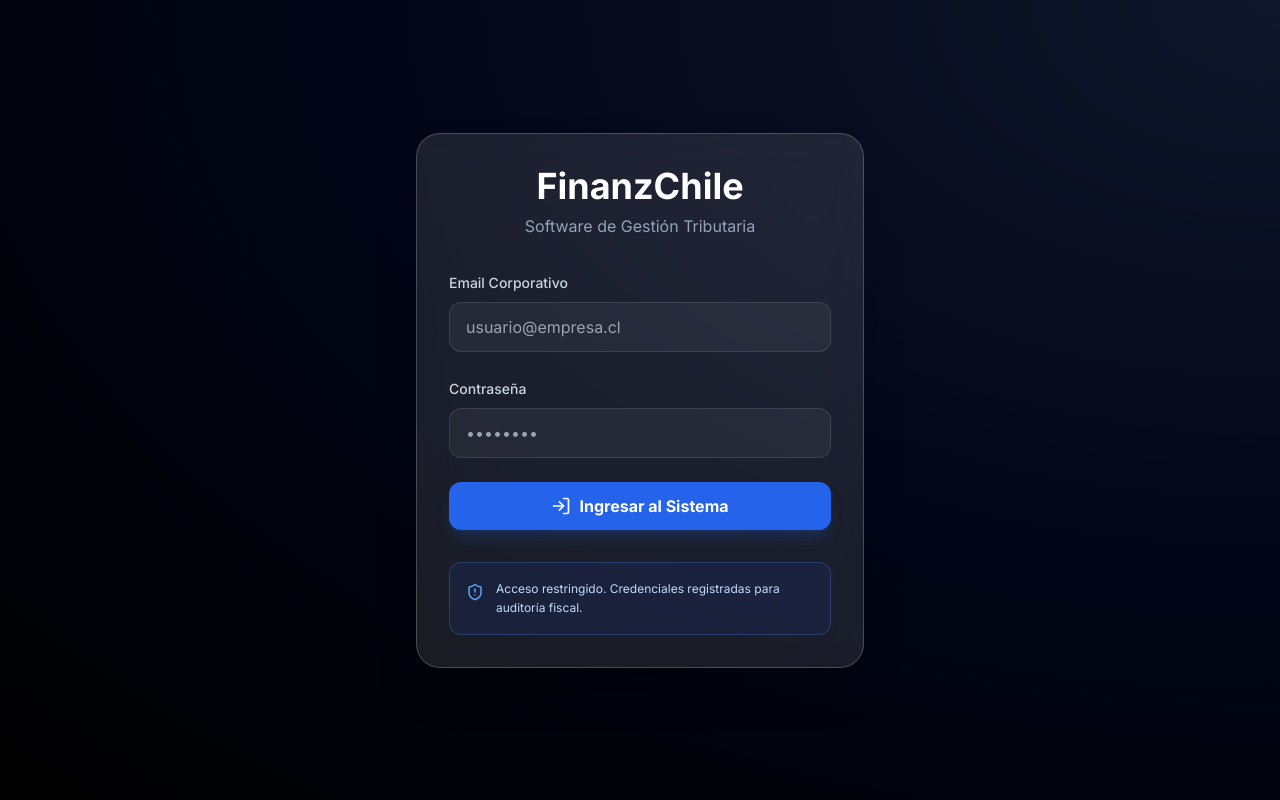
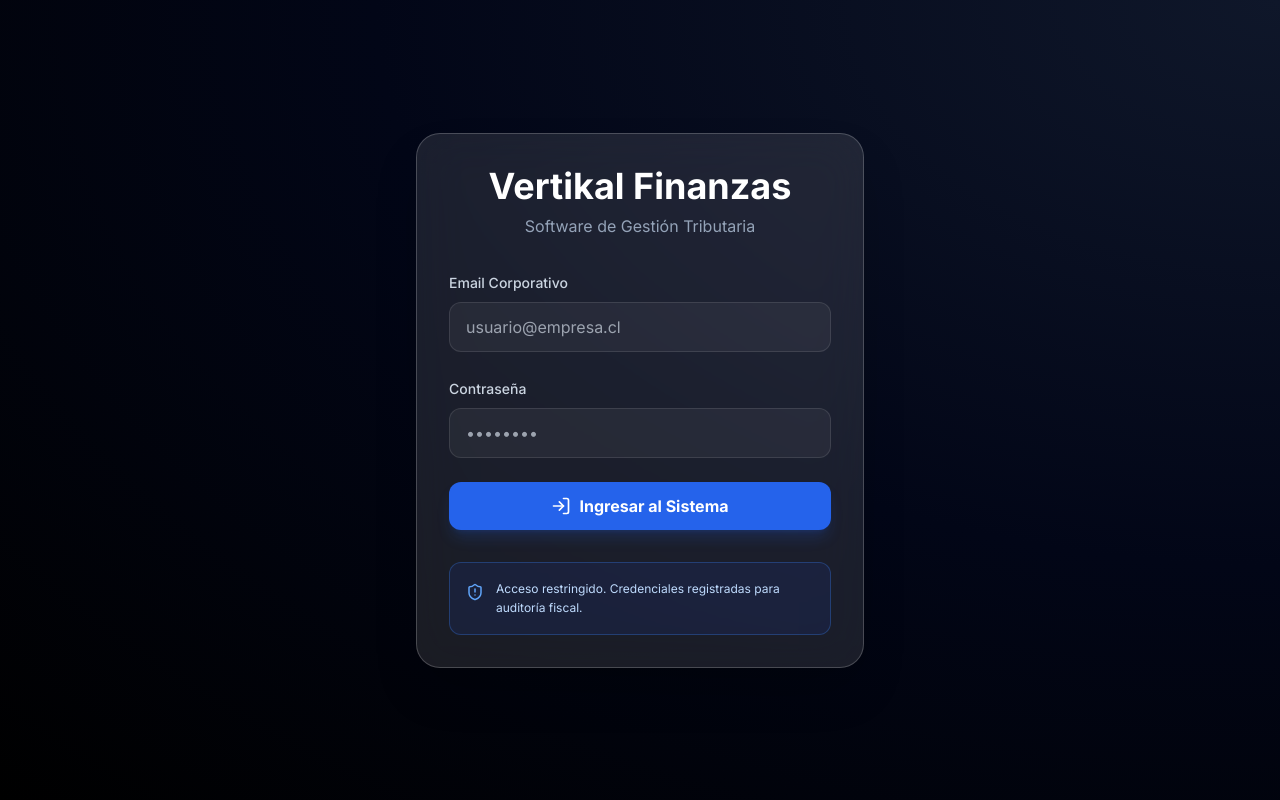
Before and after one commit to fvnks/finanzsaas-chile, a React (Vite) app: page / in a window 1280 px wide. Built offline with nearby package versions, Linux system fonts and the light colour scheme.

Commit message:
Refactor: Rename app to 'Vertikal Finanzas'

```diff
--- a/App.tsx
+++ b/App.tsx
@@ -111,7 +111,7 @@ const App: React.FC = () => {
       <div className="min-h-screen bg-slate-900 flex items-center justify-center p-6 bg-[radial-gradient(ellipse_at_top_right,_var(--tw-gradient-stops))] from-slate-900 via-slate-950 to-black">
         <div className="bg-white/10 backdrop-blur-xl p-8 rounded-3xl w-full max-w-md border border-white/20 shadow-2xl animate-in fade-in zoom-in duration-500">
           <div className="text-center mb-8">
-            <h1 className="text-4xl font-bold text-white mb-2">FinanzChile</h1>
+            <h1 className="text-4xl font-bold text-white mb-2">Vertikal Finanzas</h1>
             <p className="text-slate-400">Software de Gestión Tributaria</p>
           </div>
 
--- a/components/Sidebar.tsx
+++ b/components/Sidebar.tsx
@@ -112,7 +112,7 @@ const Sidebar: React.FC<SidebarProps> = ({ activeTab, setActiveTab, user, onLogo
     <aside className="w-64 bg-slate-900 text-white flex flex-col h-screen sticky top-0 shrink-0">
       <div className="p-6">
         <h1 className="text-2xl font-bold bg-gradient-to-r from-blue-400 to-indigo-400 bg-clip-text text-transparent">
-          FinanzChile
+          Vertikal Finanzas
         </h1>
         <p className="text-xs text-slate-400 mt-1 uppercase tracking-widest font-semibold">SaaS ERP Edition</p>
       </div>
--- a/index.html
+++ b/index.html
@@ -4,7 +4,7 @@
 <head>
     <meta charset="UTF-8">
     <meta name="viewport" content="width=device-width, initial-scale=1.0">
-    <title>FinanzChile SaaS - Gestión de Facturas</title>
+    <title>Vertikal Finanzas - Gestión de Facturas</title>
     <script src="https://cdn.tailwindcss.com"></script>
     <link href="https://fonts.googleapis.com/css2?family=Inter:wght@300;400;500;600;700&display=swap" rel="stylesheet">
     <style>
--- a/package.json
+++ b/package.json
@@ -1,5 +1,5 @@
 {
-  "name": "finanzchile-saas",
+  "name": "vertikal-finanzas",
   "private": true,
   "version": "0.0.0",
   "type": "module",
--- a/pages/InvoicesPage.tsx
+++ b/pages/InvoicesPage.tsx
@@ -496,13 +496,13 @@ const InvoicesPage: React.FC<InvoicesPageProps> = ({ invoices, clients, costCent
                       <div className="mb-4">
                         {/* Logo Placeholder or Text */}
                         <div className="text-4xl font-black text-slate-900 tracking-tighter uppercase leading-none">
-                          FinanzChile
+                          Vertikal Finanzas
                           <span className="text-blue-600">.SaaS</span>
                         </div>
                       </div>
                       <p className="text-xs font-bold text-slate-500 uppercase tracking-widest mb-1">Soluciones Tecnológicas</p>
                       <p className="text-xs text-slate-400">Av. Providencia 1234, Of. 601, Santiago</p>
-                      <p className="text-xs text-slate-400">contacto@finanzchile.cl</p>
+                      <p className="text-xs text-slate-400">contacto@vertikalfinanzas.cl</p>
                     </div>
                     <div className="text-right">
                       <div className="border-4 border-red-600 p-4 inline-block mb-2">
```
Also changed, not shown: 1 other file (tests, documents, lock files or other folders).
